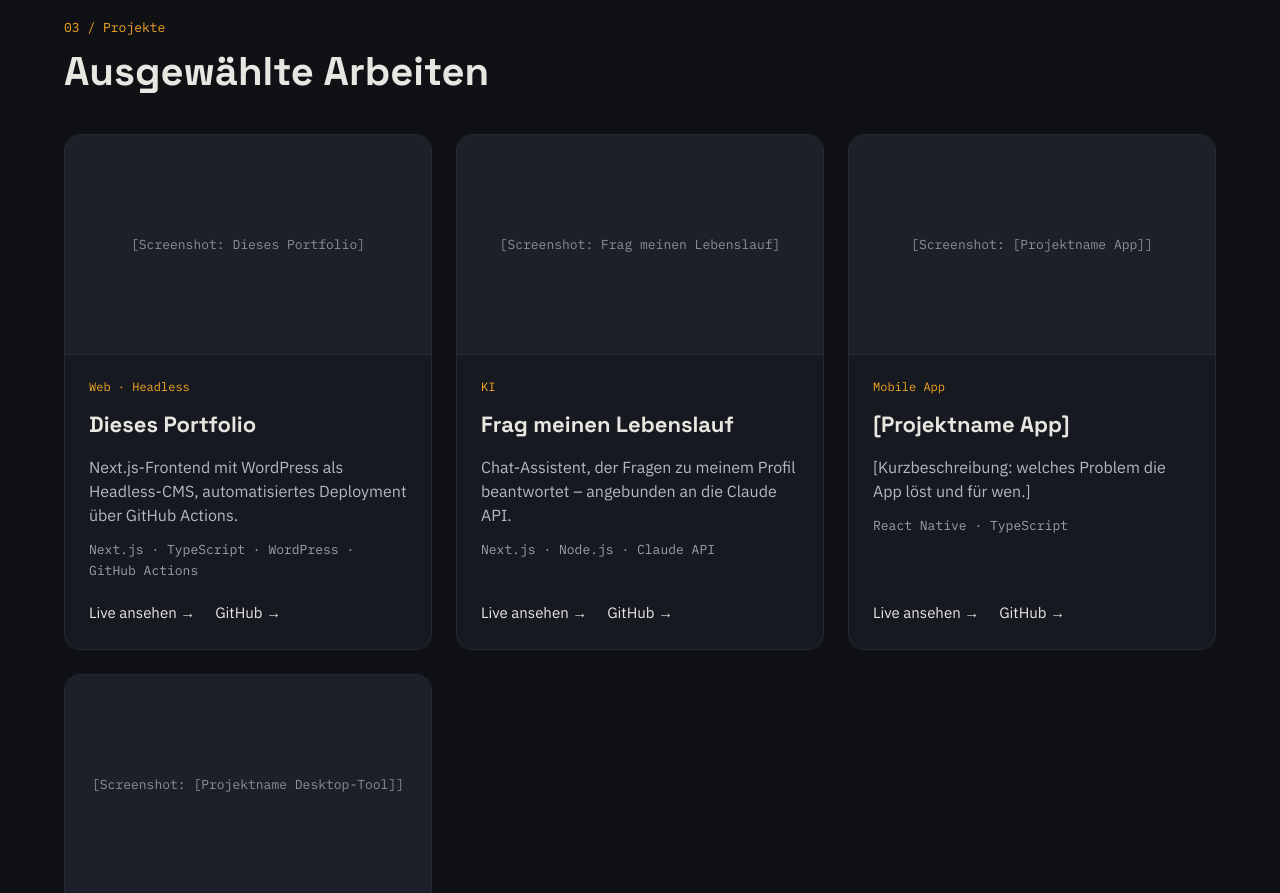
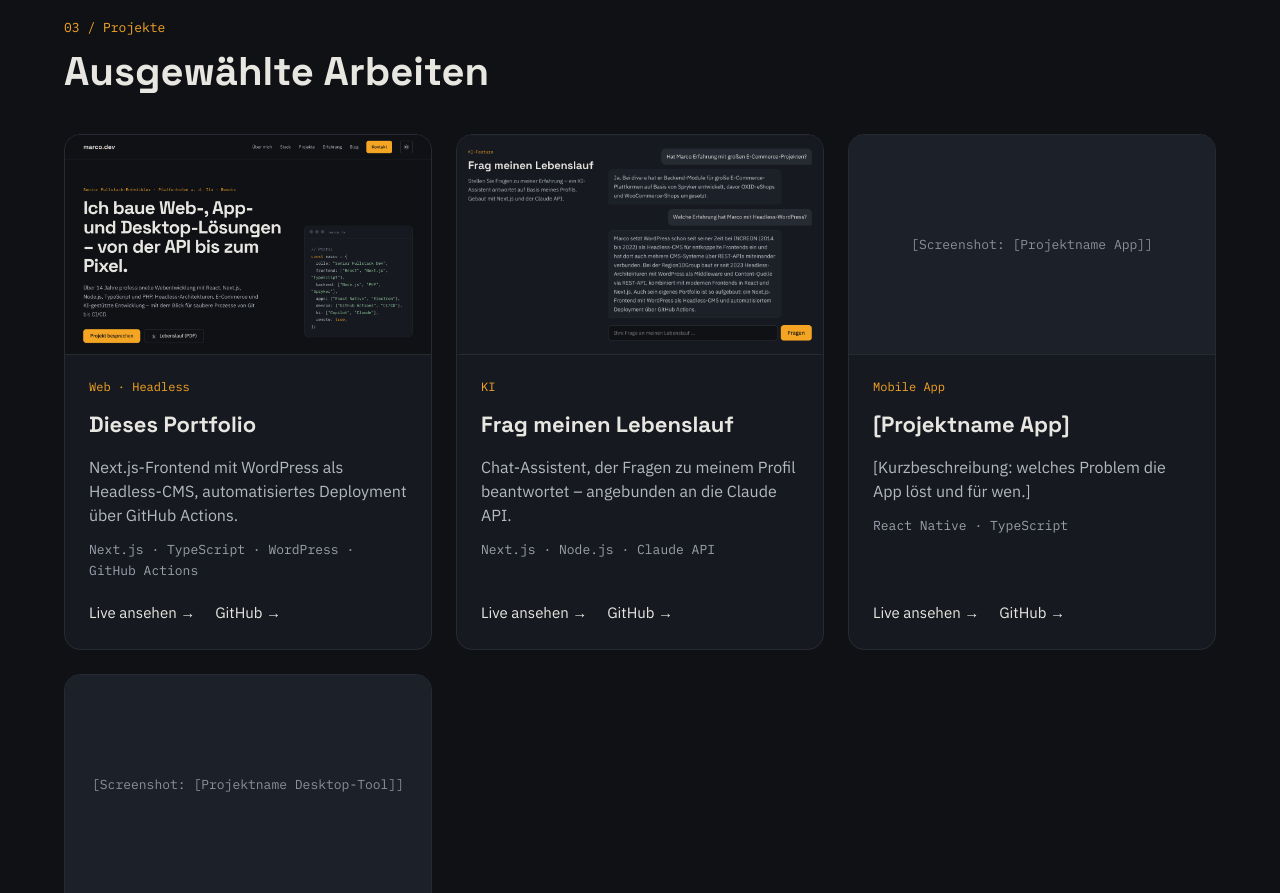
Before and after one commit to Mythos-Brookdesign/my-portfolio, a Next.js app: page / in a window 1280 px wide. Shown: the part 2360-3253 px from the top of the page. Built offline with nearby package versions, Linux system fonts and the light colour scheme.

Commit message:
Füge Screenshots für Projekte hinzu und implementiere die Anzeige mit next/image

```diff
--- a/src/components/Sections.tsx
+++ b/src/components/Sections.tsx
@@ -1,3 +1,4 @@
+import Image from "next/image";
 import { jobs, posts, profile, projects, stack } from "@/data/profile";
 import { SectionHeading } from "./SectionHeading";
 
@@ -64,10 +65,21 @@ export function Projects() {
       <div className="grid grid-cols-[repeat(auto-fit,minmax(320px,1fr))] gap-6">
         {projects.map((p) => (
           <article key={p.title} className={`${card} flex flex-col overflow-hidden`}>
-            {/* TODO: Screenshot über next/image einbinden, wenn p.image gesetzt ist */}
-            <div className="flex h-[220px] items-center justify-center border-b border-line bg-surface-2 font-mono text-[13px] text-faint">
-              [Screenshot: {p.title}]
-            </div>
+            {p.image ? (
+              <div className="relative h-[220px] border-b border-line bg-surface-2">
+                <Image
+                  src={p.image}
+                  alt={`Screenshot: ${p.title}`}
+                  fill
+                  sizes="(max-width: 768px) 100vw, 400px"
+                  className="object-cover object-top"
+                />
+              </div>
+            ) : (
+              <div className="flex h-[220px] items-center justify-center border-b border-line bg-surface-2 font-mono text-[13px] text-faint">
+                [Screenshot: {p.title}]
+              </div>
+            )}
             <div className="flex flex-1 flex-col gap-3 p-6">
               <p className="font-mono text-xs text-accent">{p.kind}</p>
               <h3 className="font-display text-[22px] font-bold">{p.title}</h3>
--- a/src/data/profile.ts
+++ b/src/data/profile.ts
@@ -36,12 +36,14 @@ export const projects: Project[] = [
     title: "Dieses Portfolio",
     text: "Next.js-Frontend mit WordPress als Headless-CMS, automatisiertes Deployment über GitHub Actions.",
     stack: "Next.js · TypeScript · WordPress · GitHub Actions",
+    image: "/projects/portfolio.png",
   },
   {
     kind: "KI",
     title: "Frag meinen Lebenslauf",
     text: "Chat-Assistent, der Fragen zu meinem Profil beantwortet – angebunden an die Claude API.",
     stack: "Next.js · Node.js · Claude API",
+    image: "/projects/ask-cv.png",
   },
   {
     kind: "Mobile App",
```
Also changed, not shown: public/projects/ask-cv.png (added), public/projects/portfolio.png (added).
